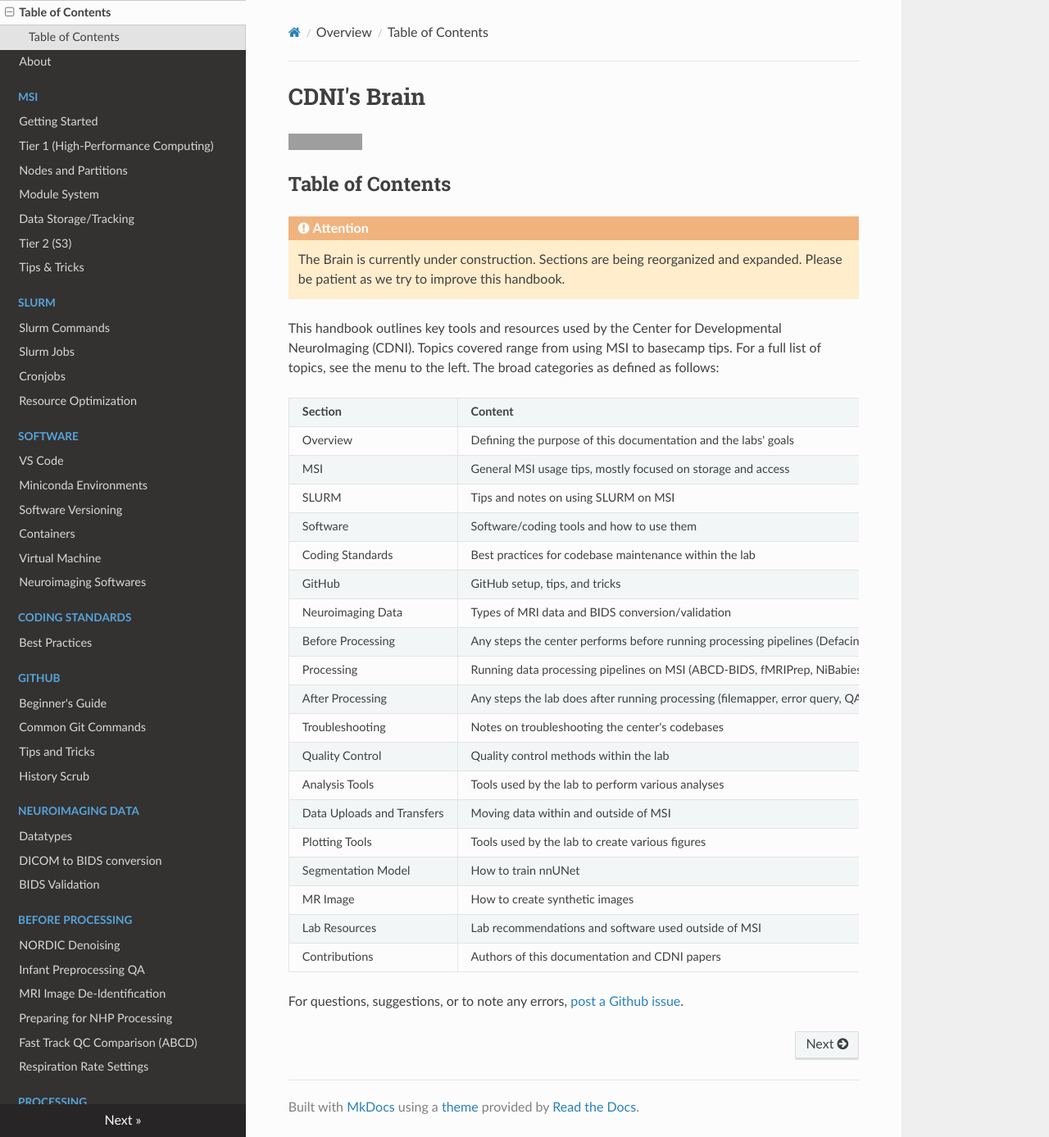
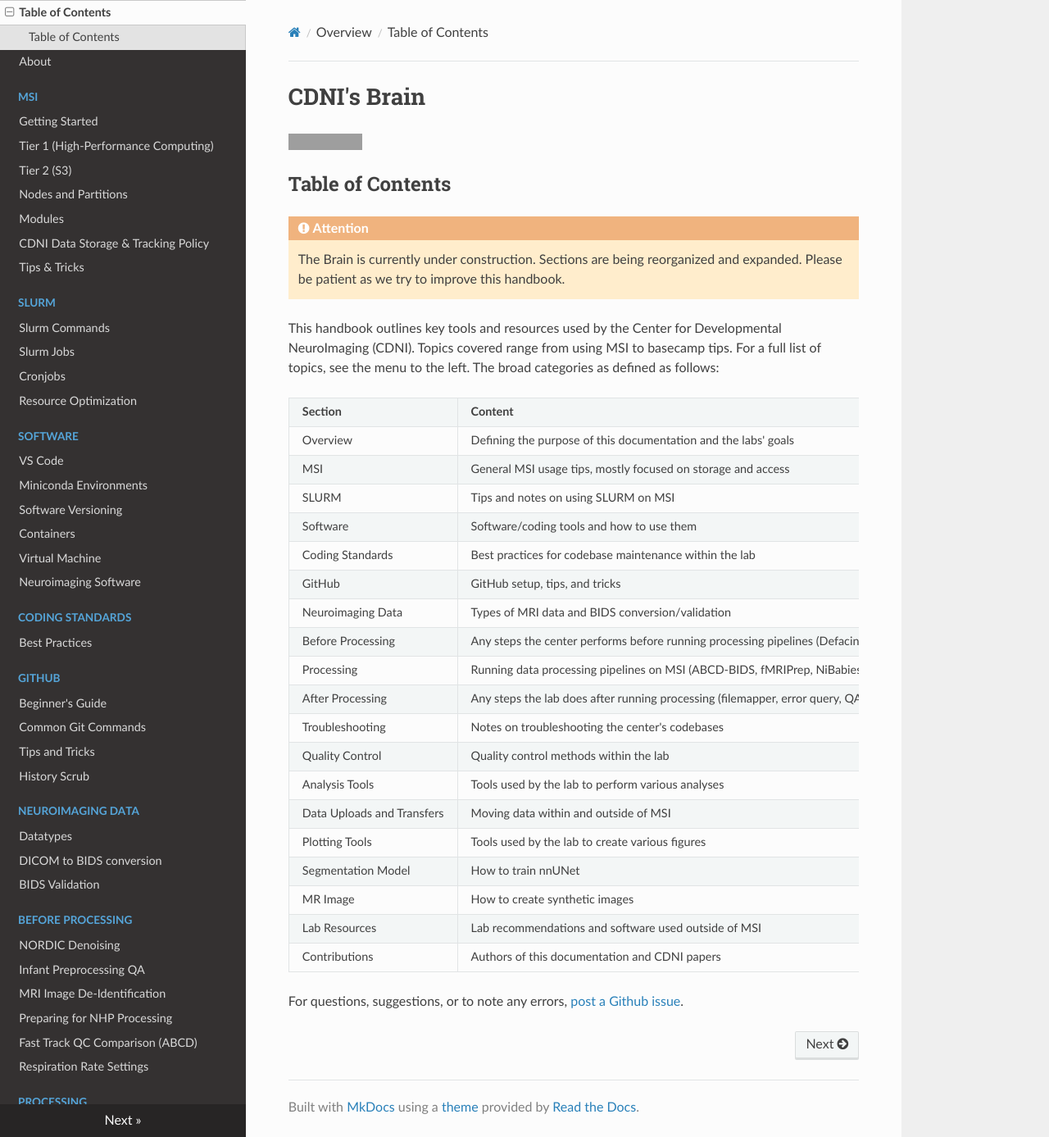
Before and after one commit to DCAN-Labs/cdni-brain, an MkDocs documentation site: the page built from docs/index.md, in a window 1280 px wide and 1387 px high. Shown: the whole window at 82% size. Built offline with MkDocs 1.6.1, drawn with Linux system fonts in a browser that asks for light colours; nearby versions of some CDN libraries; grey boxes are pictures that could not be loaded.

Commit message:
Update mkdocs.yml

```diff
--- a/mkdocs.yml
+++ b/mkdocs.yml
@@ -29,10 +29,10 @@ nav:
   - MSI:
       - Getting Started: msi-login.md
       - Tier 1 (High-Performance Computing): hpc.md
+      - Tier 2 (S3): s3.md
       - Nodes and Partitions: partitions.md
-      - Module System: modules.md
-      - Data Storage/Tracking: storage.md
-      - Tier 2 (S3): s3.md
+      - Modules: modules.md
+      - CDNI Data Storage & Tracking Policy: storage.md
       - Tips & Tricks: roadblocks.md
   - SLURM:
       - Slurm Commands: slurm.md
@@ -45,7 +45,7 @@ nav:
       - Software Versioning: versioning.md
       - Containers: containers.md
       - Virtual Machine: vm.md
-      - Neuroimaging Softwares: workbench.md
+      - Neuroimaging Software: workbench.md
   - Coding Standards:
       - Best Practices: coding-practices.md
   - GitHub:
@@ -73,7 +73,6 @@ nav:
       - Best Practices: processing-sop.md
   - After processing:
       - file-mapper: filemapper.md
-      - Precision Mapping Wrapper: precision.md
       - ABCD-BIDS Processing Status: status.md
       - Error Query: error_query.md
       - Infant Quality Assessment: infant-qa.md
@@ -89,11 +88,12 @@ nav:
       - Cifti Conn Matrix: cifti-matrix.md
       - Seed Map Parcellation Wrapper: seed-map.md
       - Template Matching: template-matching.md
+      - Precision Mapping: precision.md
       - F Conn Regression: f-conn.md
       - BWAS: bwas.md
       - Calculating Rest Minutes Pre- and Post-Motion Correction: rest_minutes_motion_correction_calculation.md
-  - Data Uploads and Transfers:
-      - Data Transfers: uploads.md
+  - Data Uploads and Transfer:
+      - Data Transfer: uploads.md
   - Plotting Tools:
       - Figure Maker: figure-maker.md
       - Connectivity Matrices: matrices.md
```
